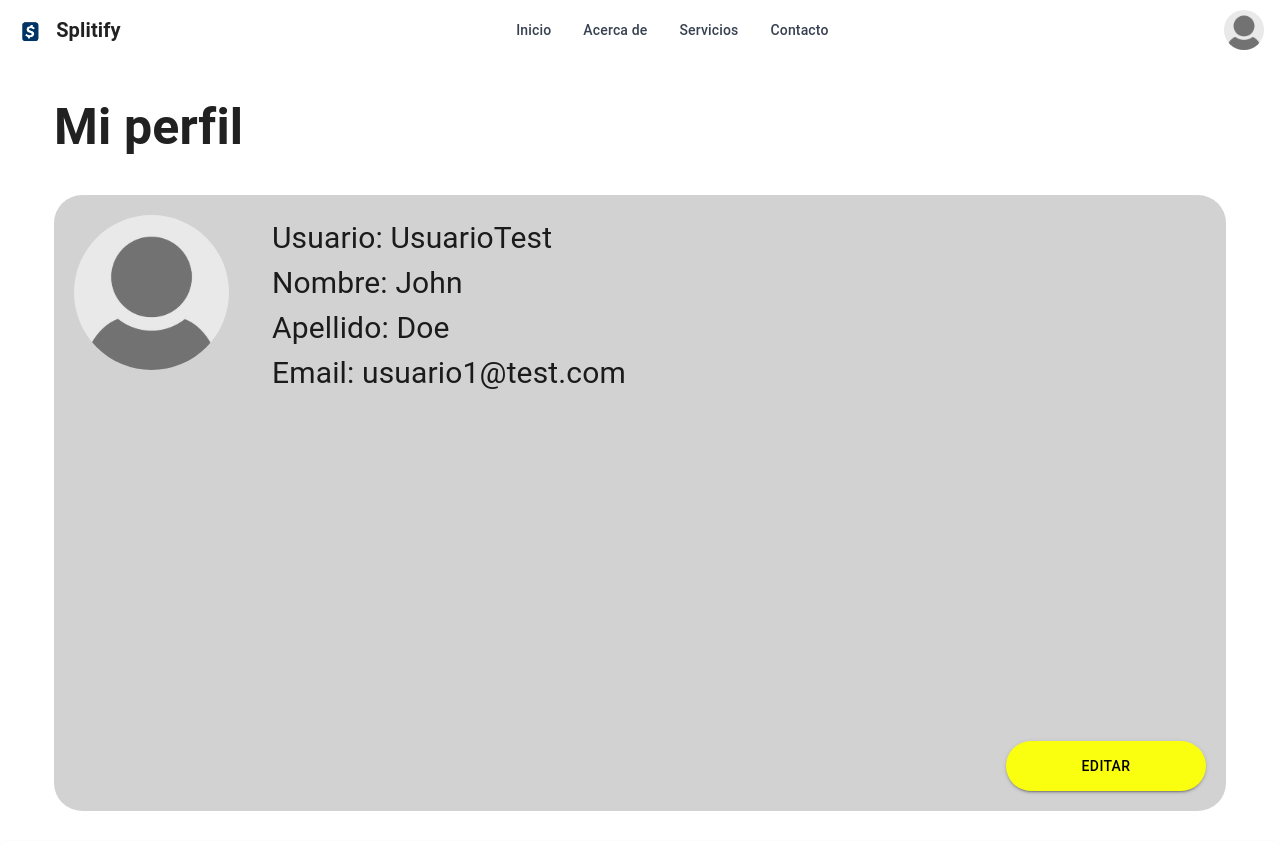
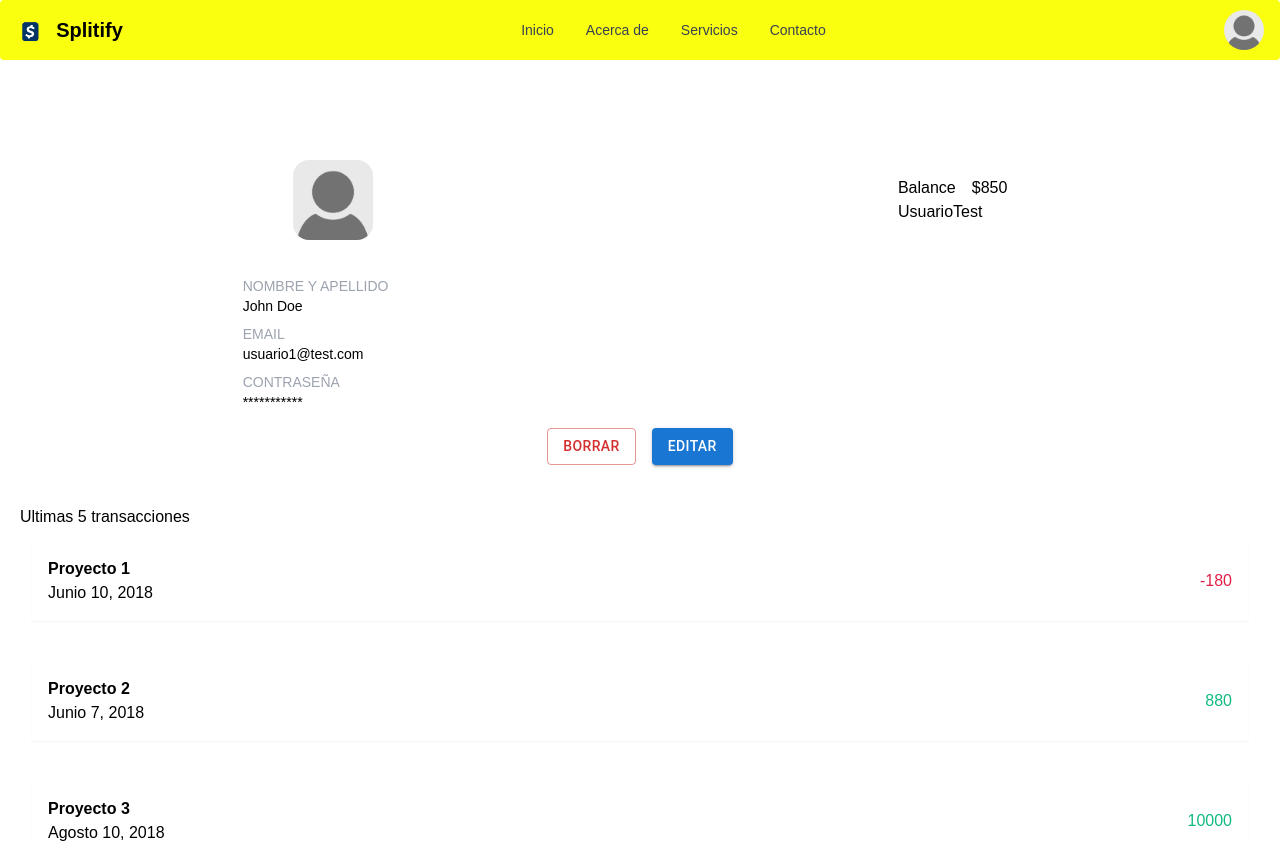
Before and after one commit to yunb12345/APITPO, a React (Create React App) app: page /profile in a window 1280 px wide. Shown: the top 843 px of the page. Built offline with nearby package versions, Linux system fonts and the light colour scheme.

Commit message:
cambios a los links y profile

```diff
--- a/src/components/navbar.jsx
+++ b/src/components/navbar.jsx
@@ -5,7 +5,7 @@ import { Avatar, Dropdown, Navbar } from "flowbite-react";
 
 const navbar = () => {
     return (
-        <Navbar fluid rounded>
+        <Navbar fluid rounded className="bg-apiyellow">
             <Navbar.Brand href="">
                 <img src={logo} className="mr-3 h-6 sm:h-9" alt="Logo" />
                 <span className="self-center whitespace-nowrap text-xl font-semibold dark:text-white">Splitify</span>
@@ -21,8 +21,8 @@ const navbar = () => {
                 <Dropdown.Header>
                     <span className="block text-sm">Nombre de usuario</span>
                 </Dropdown.Header>
-                <Dropdown.Item><Link to="/board">Panel</Link></Dropdown.Item>
-                <Dropdown.Item><Link to="/profile">Perfil</Link></Dropdown.Item>
+                <Link to="/board"><Dropdown.Item>Panel</Dropdown.Item></Link>
+                <Link to="/profile"><Dropdown.Item>Perfil</Dropdown.Item></Link>
                 <Dropdown.Item>Configuracion</Dropdown.Item>
                 <Dropdown.Divider />
                 <Dropdown.Item>Sign out</Dropdown.Item>
--- a/src/layout/Layout.jsx
+++ b/src/layout/Layout.jsx
@@ -14,4 +14,4 @@ const Layout = ()=>{
         </div>
     );
 }
-export default Layout
+export default Layout;
--- a/src/views/board.jsx
+++ b/src/views/board.jsx
@@ -3,23 +3,24 @@ import Button from '@mui/material/Button';
 import { IoIosAddCircleOutline } from "react-icons/io";
 import { FaArrowUp } from "react-icons/fa";
 import { FaArrowDown } from "react-icons/fa";
+import { BsFillHandIndexFill } from 'react-icons/bs';
 
 
 const proyectos = [
     {
         nombre:'Proyecto 1',
         fecha:'Junio 10, 2018',
-        balance:'-180'
+        balance:-180
     },
     {
         nombre:'Proyecto 2',
         fecha:'Junio 7, 2018',
-        balance:'880'
+        balance:880
     },
     {
         nombre:'Proyecto 3',
         fecha:'Agosto 10, 2018',
-        balance:'10000'
+        balance:10000
     },
 
 ]
@@ -60,15 +61,15 @@ const Board = () => {
 
 
                 <div className='flex flex-col gap-4'>
-                {proyectos.map(pro =>
+                {proyectos.map((pro,index) =>
                     (
-                        <div className='flex justify-between bg-white shadow-sm m-3 p-4 rounded-sm'>
+                        <div key={index} className='flex justify-between bg-white shadow-sm m-3 p-4 rounded-sm'>
                             <div className='flex flex-col'>
                                 <p>{pro.nombre}</p>
                                 <p>{pro.fecha}</p>
                             </div>
                             <div className=' content-center'>
-                                <p>{pro.balance}</p>
+                                <p className={pro.balance > 0 ? 'text-emerald-500' : 'text-rose-600'}>{pro.balance}</p>
                             </div>
                         </div>
                     )
--- a/src/views/home.jsx
+++ b/src/views/home.jsx
@@ -15,7 +15,7 @@ const Home =()=>{
                 </div>
                 <div className="w-full px-10 py-10 lg:w-1/2 lg:py-0 text-2xl text-center lg:text-5xl font-bold">
                     <p className="lg:text-left py-10">Lleva tus proyectos al siguiente nivel: organización, control y éxito en un solo lugar.</p>
-                    <Button color="dark" className="px-10 lg:px-32 lg:py-2 m-auto font-bold"><Link to="/register">Entrar</Link></Button>
+                    <Link to="/register"><Button color="dark" className="px-10 lg:px-32 lg:py-2 m-auto font-bold">Entrar</Button></Link>
                 </div>
             </div>
             <div className="items-center w-screen bg-[#F0F0F0]">
@@ -49,8 +49,8 @@ const Home =()=>{
                 </div>
             </div>
             <div className="py-10 px-10">
-                <div className="text-center py-5 text-2xl lg:text-left">
-                    <h1>¿Que puedo hacer en Splitify?</h1>
+                <div className="text-center py-5 text-2xl lg:text-left lg:text-4xl">
+                    <h1 className="font-bold">¿Que puedo hacer en Splitify?</h1>
                 </div>
                 <div className="grid md:grid-cols-3 gap-10 py-10 lg:px-10 lg:text-2xl">
                     <Card>
--- a/src/views/login.jsx
+++ b/src/views/login.jsx
@@ -3,23 +3,23 @@ import TextField from '@mui/material/TextField';
 const login = () =>{
     return(
         <div className="bg-apigray h-screen overflow-x-hidden flex flex-wrap justify-center">
-            <div className="my-10 flex flex-wrap bg-slate-100 justify-center items-center w-auto">
-                <div className='flex flex-col items-center gap-4 m-auto px-10 lg:px-40'>
+            <div className="my-10 flex flex-wrap bg-slate-100 justify-center items-center w-2/3">
+                <div className='flex flex-col items-center gap-4 m-auto px-10 w-2/3'>
                     <div className='flex flex-wrap items-center text-center justify-center'>
                         <h1 className='font-bold text-2xl'>Log in</h1>
                     </div>
-                    <div className='flex flex-col items-center justify-center gap-4 m-auto'>
-                        <TextField id="outlined-basic" label="Email" variant="outlined" size="small"/>
+                    <div className='flex flex-col items-center justify-center gap-4 m-auto lg:w-2/3'>
+                        <TextField id="outlined-basic" label="Email" variant="outlined"/>
                         <TextField
                                 id="outlined-password-input"
                                 label="Password"
                                 type="password"
                                 autoComplete="current-password"
-                                size="small"
+
                         />
                     </div>
                     <div>
-                        <button className="bg-apiyellow px-8 py-2 rounded-full lg:px-20">
+                        <button className="bg-apiyellow px-8 py-2 rounded-lg lg:px-20 hover:bg-apiyellowhover shadow-md transition-all">
                             Loguear
                         </button>
                     </div>
--- a/src/views/profile.jsx
+++ b/src/views/profile.jsx
@@ -1,15 +1,38 @@
 import * as React from 'react';
-import CssBaseline from '@mui/material/CssBaseline';
+import imguser from "../imgs/default-user-icon-8.jpg";
+import Button from '@mui/material/Button';
 import Box from '@mui/material/Box';
-import Container from '@mui/material/Container';
-import Button from '@mui/material/Button';
-import imguser from "../imgs/default-user-icon-8.jpg";
-import Grid from '@mui/material/Grid2';
 import Modal from '@mui/material/Modal';
 import TextField from '@mui/material/TextField';
 
+const proyectos = [
+    {
+        nombre:'Proyecto 1',
+        fecha:'Junio 10, 2018',
+        balance:-180
+    },
+    {
+        nombre:'Proyecto 2',
+        fecha:'Junio 7, 2018',
+        balance:880
+    },
+    {
+        nombre:'Proyecto 3',
+        fecha:'Agosto 10, 2018',
+        balance:10000
+    },
+    {
+        nombre:'Proyecto 4',
+        fecha:'Diciembre 25, 2018',
+        balance:-210
+    },
+    {
+        nombre:'Proyecto 5',
+        fecha:'Septiempre 20, 2018',
+        balance:-750
+    },
 
-
+]
 
 const Profile = () => {
     const [open, setOpen] = React.useState(false);
@@ -22,7 +45,6 @@ const Profile = () => {
     const handleClose = () => {
         setOpen(false);
     };
-
     const [userData, setUserData] = React.useState({
         Usuario: "UsuarioTest",
         Nombre: "John",
@@ -48,52 +70,46 @@ const Profile = () => {
         setOpen(false);
     };
 
-    return (
+    return(
+        <div className='mx-5'>
+            <div className='py-10 m-auto justify-center'>
+                <div className='flex flex-row justify-around pt-10 w-full'>
                     <div>
-            <React.Fragment>
-                <CssBaseline />
-                <Container maxWidth="xl">
-                    <h1 style={{ margin: "30px", fontSize: "50px", fontWeight: "bold" }}>Mi perfil</h1>
-                    <Box sx={{ bgcolor: '#cfe8fc', margin: "30px", borderRadius: "28px", backgroundColor: "#d2d2d2" }}>
-                        <Grid container spacing={2}>
-                            <Grid size={{ xs: 12, md: 2 }}>
+                        <img alt='usr' src={imguser} className='h-20 w-20 m-5 rounded-2xl'/>
+                    </div>
+                    <div className='justify-center text-left content-center'>
+                        <div className='flex flex-row gap-4 justify-center'>
+                            <h1>Balance</h1>
+                            <h1>$850</h1>
+                        </div>
+                        <p>{userData.Usuario}</p>
+                    </div>
+                </div>
+                <div className='flex flex-col p-4 text-sm gap-2 w-full lg:w-2/3 m-auto'>
                     <div>
-                                    <img alt="" src={userData.Foto} style={{ width: "155px", height: "155px", borderRadius: "50%", margin: "20px" }} />
+                        <p className='text-gray-400'>NOMBRE Y APELLIDO</p>
+                        <p>{userData.Nombre} {userData.Apellido}</p>
                     </div>
-                            </Grid>
-                            <Grid size={{ xs: 12, md: 6 }}>
-                                <div style={{ margin: "20px", fontSize: "30px" }}>
-                                    <p>Usuario: {userData.Usuario}</p>
-                                    <p>Nombre: {userData.Nombre}</p>
-                                    <p>Apellido: {userData.Apellido}</p>
-                                    <p>Email: {userData.Mail}</p>
+                    <div>
+                        <p className='text-gray-400'>EMAIL</p>
+                        <p>{userData.Mail}</p>
                     </div>
-                            </Grid>
-                            <Grid size={{ xs: 12, md: 4 }}>
-                                <div style={{ display: "flex", justifyContent: "flex-end", alignItems: "flex-end", height: "77vh" }}>
-                                    <Button onClick={handleOpen} variant="contained" style={{
-                                        borderRadius: "30px", width: "200px", backgroundColor: "#FAFF0F", color: "black",
-                                        height: "50px", margin: "20px"
-                                    }}>Editar</Button>
+                    <div>
+                        <p className='text-gray-400'>CONTRASEÑA</p>
+                        <p>***********</p>
                     </div>
-                            </Grid>
-                        </Grid>
-                    </Box>
-                </Container>
+                </div>
+                <div className='flex flex-wrap gap-4 justify-center'>
+                    <Button variant="outlined" color="error">
+                        Borrar
+                    </Button>
+                    <Button variant="contained" onClick={handleOpen}>Editar</Button>
+                </div>
+            </div>
             <Modal open={open} onClose={handleClose} aria-labelledby="child-modal-title" aria-describedby="child-modal-description"
                 style={{ display: "flex", alignItems: "center", justifyContent: "center" }}>
                 <Box sx={{ width: "60%", height: "auto", backgroundColor: "white", color: "white", borderRadius: "30px", display: "flex", flexDirection: "column" }}>
-                        <h3 style={{ color: "black", margin: "20px", fontWeight: "bold", fontSize: "20px" }}>Editar Usuario</h3>
-                        <TextField
-                            name="Usuario"
-                            id="outlined-basic"
-                            label="Usuario"
-                            variant="outlined"
-                            style={{ margin: "20px" }}
-                            onChange={handleChange}
-                            value={tempUserData.Usuario}
-                            required
-                        />
+                    <h3 className='text-black m-5 font-bold text-lg'>Editar Usuario</h3>
                     <TextField
                         name="Nombre"
                         id="outlined-basic"
@@ -125,15 +141,35 @@ const Profile = () => {
                     />
                     <div style={{ display: "flex", justifyContent: "flex-end", alignItems: "flex-end" }}>
                         <Button onClick={handleSave} variant="contained" style={{
-                                borderRadius: "30px", width: "200px", backgroundColor: "#FAFF0F", color: "black",
+                            borderRadius: "10px", width: "200px", backgroundColor: "#1fd655", color: "white",
                             height: "50px", margin: "20px"
                         }}>Guardar</Button>
                     </div>
                 </Box>
             </Modal>
-            </React.Fragment>
+            <div>
+                <div>
+                    <h1>Ultimas 5 transacciones</h1>
+                </div>
+                <div>
+                    <div className='flex flex-col gap-4'>
+                        {proyectos.map((pro,index) =>
+                            (
+                                <div key={index} className='flex justify-between bg-white shadow-sm m-3 p-4 rounded-sm'>
+                                    <div className='flex flex-col'>
+                                        <p className='font-bold'>{pro.nombre}</p>
+                                        <p>{pro.fecha}</p>
+                                    </div>
+                                    <div className=' content-center'>
+                                        <p className={pro.balance > 0 ? 'text-emerald-500' : 'text-rose-600'}>{pro.balance}</p>
+                                    </div>
+                                </div>
+                            )
+                        )}
+                    </div>
+                </div>
+            </div>
         </div>
     );
-}
-
+};
 export default Profile;
--- /dev/null
+++ b/src/views/transaccion.jsx
@@ -0,0 +1,33 @@
+import * as React from 'react';
+import PropTypes from 'prop-types';
+import Box from '@mui/material/Box';
+import Collapse from '@mui/material/Collapse';
+import IconButton from '@mui/material/IconButton';
+import Table from '@mui/material/Table';
+import TableBody from '@mui/material/TableBody';
+import TableCell from '@mui/material/TableCell';
+import TableContainer from '@mui/material/TableContainer';
+import TableHead from '@mui/material/TableHead';
+import TableRow from '@mui/material/TableRow';
+import Typography from '@mui/material/Typography';
+import Paper from '@mui/material/Paper';
+import KeyboardArrowDownIcon from '@mui/icons-material/KeyboardArrowDown';
+import KeyboardArrowUpIcon from '@mui/icons-material/KeyboardArrowUp';
+
+
+const transaccion = () =>{
+    const { row } = props;
+    const [open, setOpen] = React.useState(false);
+
+    return(
+        <div>
+            <div>
+                <h1>Transacciones</h1>
+            </div>
+            <div>
+
+            </div>
+        </div>
+    )
+}
+export default transaccion;
```
Also changed, not shown: src/views/registrar.jsx (+9 -4 lines). Lines whose indentation alone changed are shown as unchanged.
